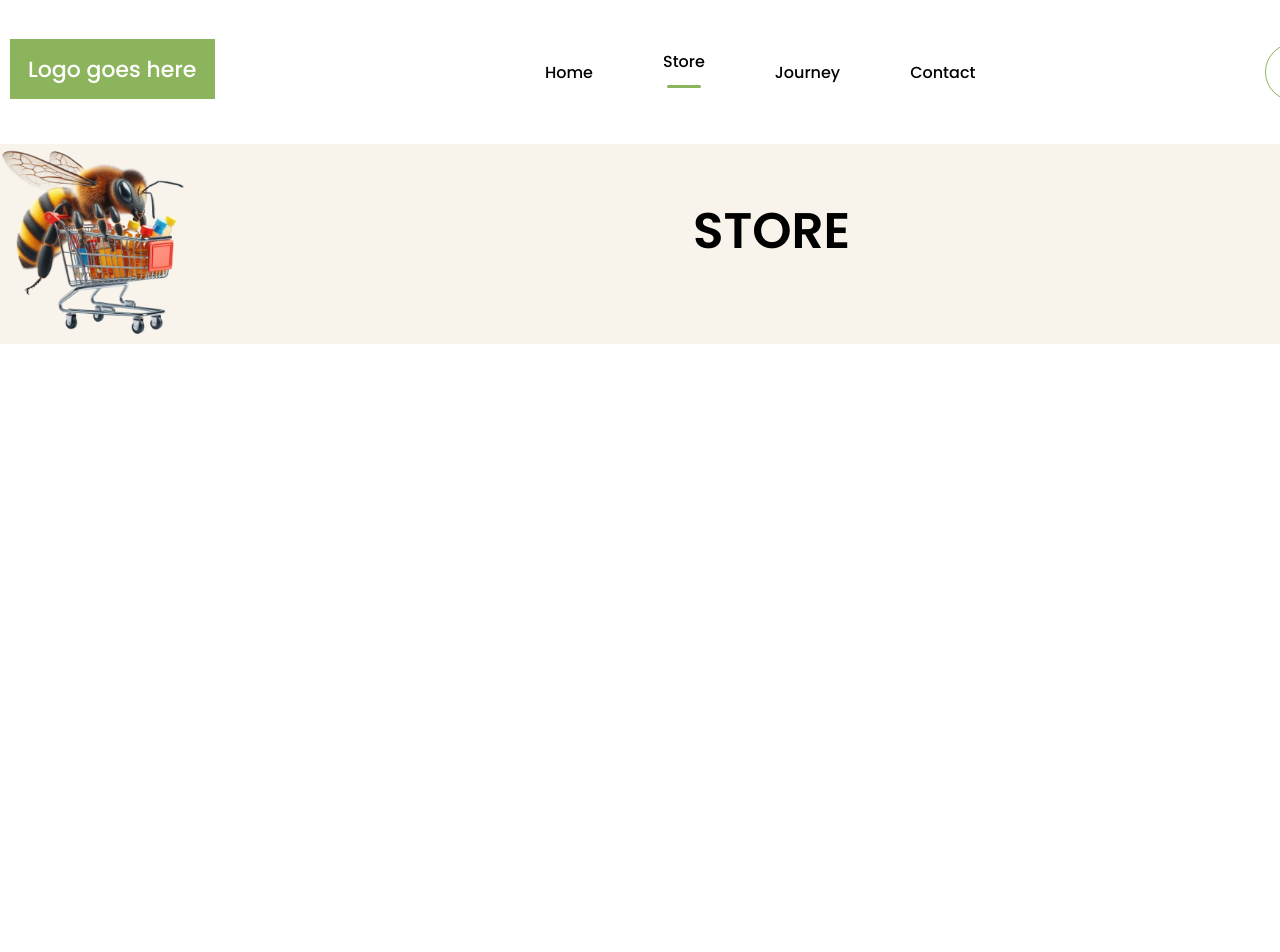
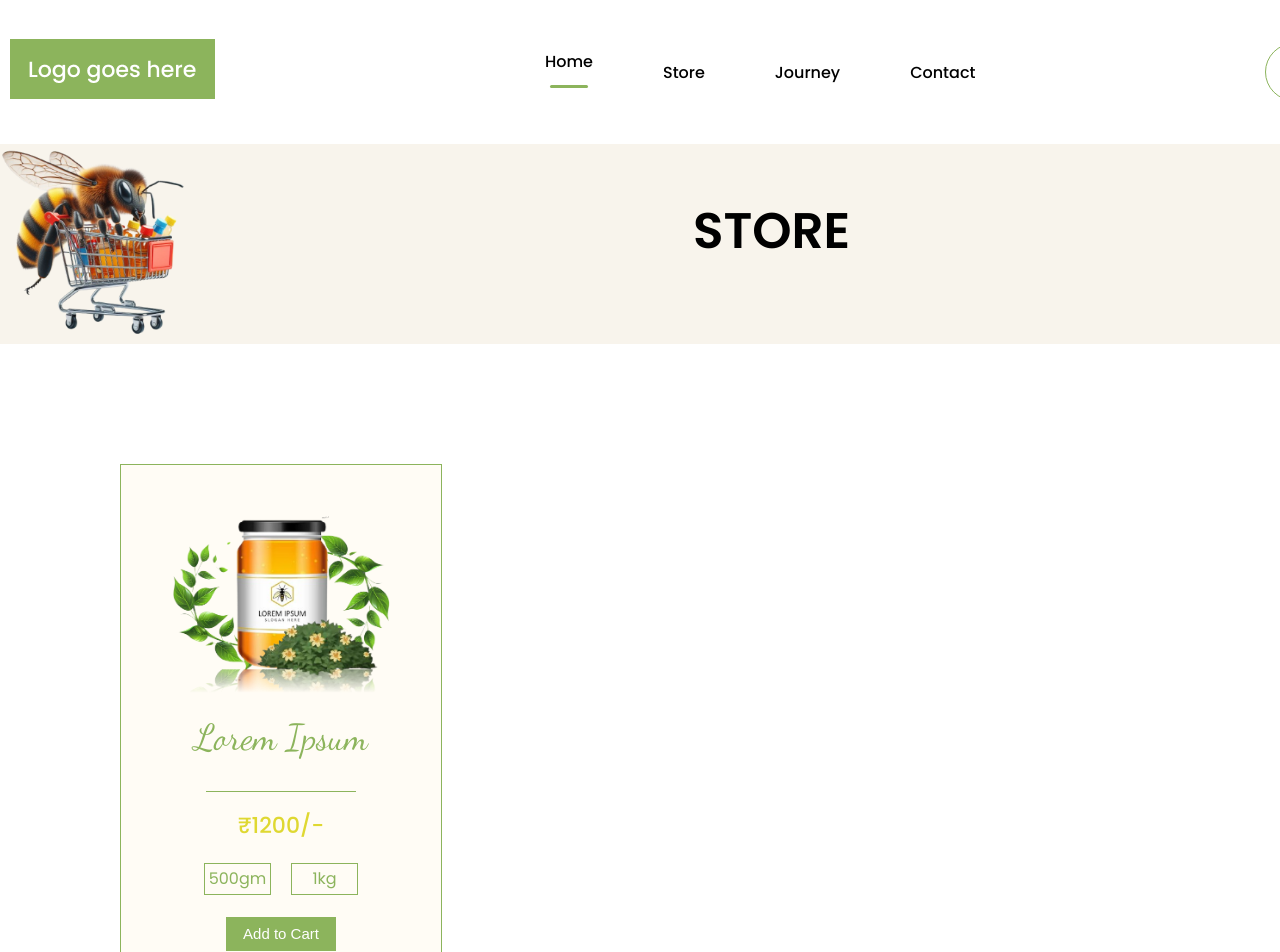
Before and after one commit to Yashasvi222/Wonder-Bee-Honey, a React (Create React App) app in the folder frontend/: page /store in a window 1280 px wide. Shown: the top 952 px of the page. Before the commit the page ends 800 px from the top, so only its background shows below. Built offline with nearby package versions, Linux system fonts and the light colour scheme; a web font is replaced by a local one.

Commit message:
Product card designed

```diff
--- a/frontend/src/Components/Navbar/Navbar.jsx
+++ b/frontend/src/Components/Navbar/Navbar.jsx
@@ -6,7 +6,7 @@ import cart_icon from '../Assets/cart_icon.png'
 
 const Navbar = () => {
 
-    const [menu, setMenu] = useState("store");
+    const [menu, setMenu] = useState("home");
 
   return (
     <>
--- /dev/null
+++ b/frontend/src/Components/ProductCard/ProductCard.css
@@ -0,0 +1,59 @@
+.card-container{
+    height: 500px;
+    width: 320px;
+    display: flex;
+    flex-direction: column;
+    background-color: #FFFCF5;
+    border: 1px solid #8CB45C;
+    margin: 120px;
+    align-items: center;
+    justify-content: space-around;
+}
+.card-container img{
+    width: 290px;
+    height: auto;
+    margin-top: -12px;
+}
+.line{
+    width: 150px;
+    height: 1.5px;
+    border: none;
+    background-color: #8CB45C;
+}
+.price{
+    font-size: 22px;
+    color: #DFD832;
+    font-weight: 500;
+    margin-top: -20px;
+}
+.flavor{
+    font-family: 'Dancing Script';
+    font-size: 36px;
+    color: #8CB45C;
+    margin-top: -45px;
+    margin-bottom: -5px;
+}
+.weights{
+    display: flex;
+}
+.card-container button{
+    background-color: #8CB45C;
+    border: none;
+    color: white;
+    width: 110px;
+    height: 34px;
+    font-size: 15px;
+    margin-top: -5px;
+}
+.w-one, .w-two{
+    display: flex;
+    width: 65px;
+    height: 30px;
+    border: 1px solid #8CB45C;
+    margin: 10px;
+    align-items: center;
+    justify-content: center;
+    color: #8CB45C;
+    margin-top: -30px;
+    margin-bottom: -20px;
+}
--- /dev/null
+++ b/frontend/src/Components/ProductCard/ProductCard.jsx
@@ -0,0 +1,29 @@
+import React from 'react'
+import './ProductCard.css'
+import Honey from '../Assets/Group 18.png'
+
+const ProductCard = () => {
+  return (
+    <>
+      <div className="card">
+        <div className="card-container">
+            <img src={Honey} alt="Honey" />
+            <p className="flavor">Lorem Ipsum</p>
+            <hr className="line" />
+            <p className="price">₹1200/-</p>
+            <div className="weights">
+                <div className="w-one">
+                    500gm
+                </div>
+                <div className="w-two">
+                    1kg
+                </div>
+            </div>
+            <button>Add to Cart</button>
+        </div>
+      </div>
+    </>
+  )
+}
+
+export default ProductCard
--- a/frontend/src/Pages/Store.jsx
+++ b/frontend/src/Pages/Store.jsx
@@ -1,11 +1,13 @@
 import React from 'react'
 import StoreHead from '../Components/StoreHead/StoreHead'
+import ProductCard from '../Components/ProductCard/ProductCard'
 
 
 const Store = () => {
   return (
     <div>
       <StoreHead/>
+      <ProductCard/>
     </div>
   )
 }
```
